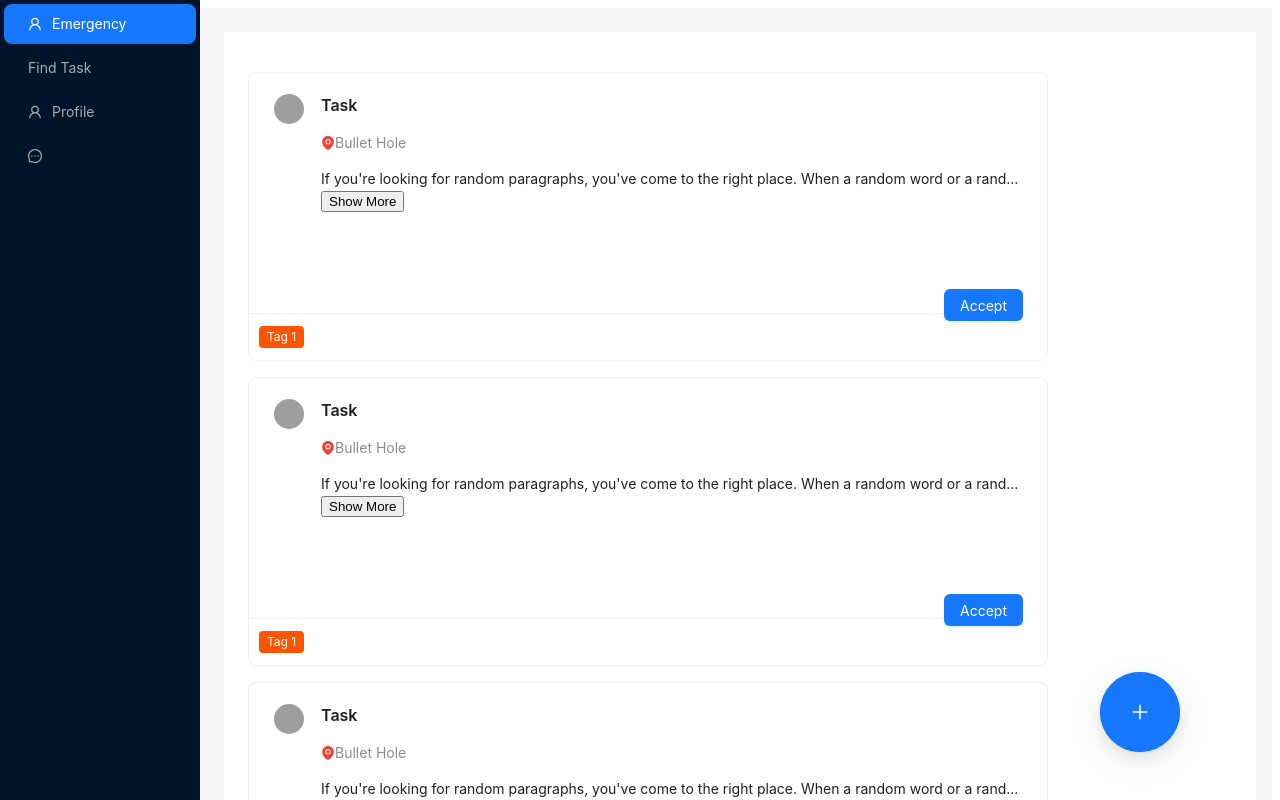
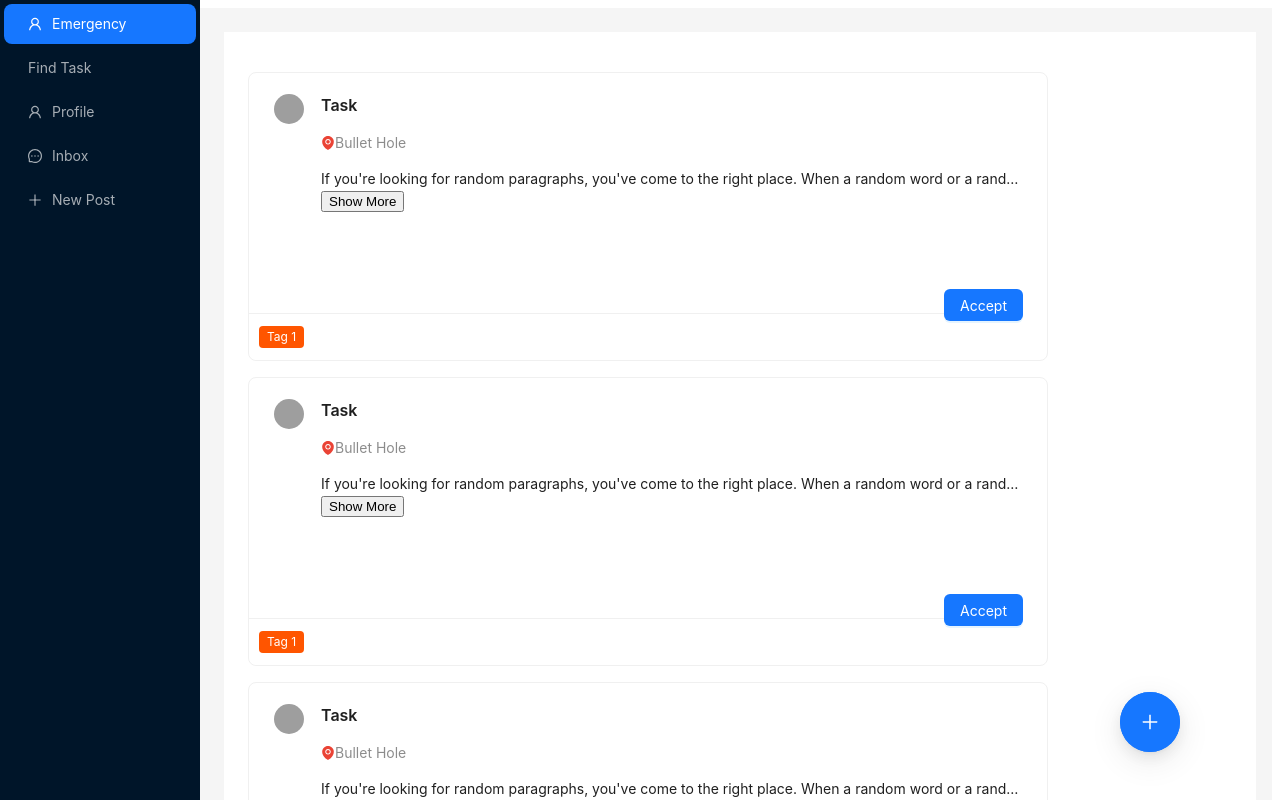
Before and after one commit to Yashaswe/ycp-connectcampus, a React (Create React App) app in the folder frontend/: page / in a window 1280 px wide. Shown: the top 800 px of the page. Built offline with nearby package versions, Linux system fonts and the light colour scheme; grey boxes are pictures that could not be loaded.

Commit message:
routing added

```diff
--- a/frontend/package.json
+++ b/frontend/package.json
@@ -36,5 +36,8 @@
       "last 1 firefox version",
       "last 1 safari version"
     ]
+  },
+  "devDependencies": {
+    "react-router-dom": "^6.18.0"
   }
 }
--- a/frontend/src/App.js
+++ b/frontend/src/App.js
@@ -1,96 +1,27 @@
 import "./App.css";
 import React, { useState } from "react";
-import {
-  UploadOutlined,
-  UserOutlined,
-  MessageOutlined,
-  VideoCameraOutlined,
-  SettingOutlined,
-  EditOutlined,
-  EllipsisOutlined,
-} from "@ant-design/icons";
-import { Avatar, Menu, Button, Layout, Card, Tag, FloatButton } from "antd";
+import { Link } from "react-router-dom";
+import Main from "./pages/Main";
+import { BrowserRouter, Routes, Route } from "react-router-dom";
 import CardPost from "./components/CardPost";
-import { PlusOutlined } from '@ant-design/icons';
+import Card from "antd/es/card/Card";
+import NewHelp from "./pages/NewHelp";
+import Blogs from "./pages/Blogs";
 
-const { Header, Content, Footer, Sider } = Layout;
+
 const { Meta } = Card;
 
 function App() {
-  let postinfo = {
-    title: "Task",
+  return (
+    <BrowserRouter>
+      <Routes>
+        <Route path="/" element={<Main />} />
+          <Route path="/newhelp" element={<NewHelp />} />
+          <Route path="/blogs" element = {<Blogs />} />
 
-    description:
-      "If you're looking for random paragraphs, you've come to the right place. When a random word or a random sentence isn't quite enough, the next logical step is to find a random paragraph. We created the Random Paragraph Generator with you in mind. The process is quite simple. Choose the number of random paragraphs you'd like to see and click the button. Your chosen number of paragraphs will instantly appear.If you're looking for random paragraphs, you've come to the right place. When a random word or a random sentence isn't quite enough, the next logical step is to find a random paragraph. We created the Random Paragraph Generator with you in mind. The process is quite simple. Choose the number of random paragraphs you'd like to see and click the button. Your chosen number of paragraphs will instantly appear.",
-    location: "Bullet Hole",
-  };
-  return (
-    <Layout>
-      <Sider
-        breakpoint="lg"
-        collapsedWidth="0"
-        onBreakpoint={(broken) => {
-          console.log(broken);
-        }}
-        onCollapse={(collapsed, type) => {
-          console.log(collapsed, type);
-        }}
-        style={{
-          overflow: "auto",
-          height: "100vh",
-          position: "fixed",
-          left: 0,
-          top: 0,
-          bottom: 0,
-        }}
-      >
-        <div className="demo-logo-vertical" />
-        <Menu
-          theme="dark"
-          mode="inline"
-          defaultSelectedKeys={["1"]}
-          items={[
-            { name: "Emergency", icon: <UserOutlined /> },
-            { name: "Find Task" },
-            { name: "Profile", icon: <UserOutlined /> },
-            { name: "", icon: <MessageOutlined /> },
-          ].map((nav, index) => ({
-            key: String(index + 1),
-            icon: nav.icon,
-            label: nav.name,
-          }))}
-        />
-      </Sider>
-      <Layout style={{ marginLeft: 200 }}>
-        <Content
-          style={{
-            margin: "24px 16px 0",
-            top: 0,
-            bottom: 0,
-            // position: "fixed",
-          }}
-        >
-          <div
-            style={{
-              padding: 24,
-              minHeight: 360,
-              background: "white",
-            }}
-          >
-            <CardPost postinfo={postinfo} />
-            <CardPost postinfo={postinfo} />
-            <CardPost postinfo={postinfo} />
-            <CardPost postinfo={postinfo} />
-          </div>
-          {/* <FloatButton onClick={() => console.log("click")} /> */}
-          <FloatButton className="addPost" icon={<PlusOutlined />} type="primary" style={{ right: 100, width: 80, height: 80}} tooltip={<div>New Help</div>} />
-        </Content>
-        <Footer style={{ textAlign: "center" }}>
-          Yashaswe, Sanij, Truc, Prabesh
-        </Footer>
-      </Layout>
-    </Layout>
-  );
+      </Routes>
+    </BrowserRouter>
+  )
 }
 
 export default App;
--- /dev/null
+++ b/frontend/src/pages/Blogs.js
@@ -0,0 +1,8 @@
+import React from 'react';
+export default function Blogs() {
+    return (
+      <div>
+        <h1>Blogs</h1>
+      </div>
+    );
+  }
--- /dev/null
+++ b/frontend/src/pages/Main.js
@@ -0,0 +1,93 @@
+import React, { useState } from "react";
+import { Link, Outlet } from "react-router-dom";
+import {
+  UserOutlined,
+  MessageOutlined,
+} from "@ant-design/icons";
+import { Avatar, Menu, Button, Layout, Card, Tag, FloatButton } from "antd";
+import CardPost from "../components/CardPost";
+import { PlusOutlined } from '@ant-design/icons';
+
+const { Header, Content, Footer, Sider } = Layout;
+const { Meta } = Card;
+
+export default function Main() {
+    let postinfo = {
+        title: "Task",
+
+        description:
+          "If you're looking for random paragraphs, you've come to the right place. When a random word or a random sentence isn't quite enough, the next logical step is to find a random paragraph. We created the Random Paragraph Generator with you in mind. The process is quite simple. Choose the number of random paragraphs you'd like to see and click the button. Your chosen number of paragraphs will instantly appear.If you're looking for random paragraphs, you've come to the right place. When a random word or a random sentence isn't quite enough, the next logical step is to find a random paragraph. We created the Random Paragraph Generator with you in mind. The process is quite simple. Choose the number of random paragraphs you'd like to see and click the button. Your chosen number of paragraphs will instantly appear.",
+        location: "Bullet Hole",
+      };
+      return (
+        <Layout>
+          <Sider
+            breakpoint="lg"
+            collapsedWidth="0"
+            onBreakpoint={(broken) => {
+              console.log(broken);
+            }}
+            onCollapse={(collapsed, type) => {
+              console.log(collapsed, type);
+            }}
+            style={{
+              overflow: "auto",
+              height: "100vh",
+              position: "fixed",
+              left: 0,
+              top: 0,
+              bottom: 0,
+            }}
+          >
+            <div className="demo-logo-vertical" />
+            <Menu
+              theme="dark"
+              mode="inline"
+              defaultSelectedKeys={["1"]}
+              items={[
+                { name: "Emergency", icon: <UserOutlined /> },
+                { name: "Find Task" },
+                { name: "Profile", icon: <UserOutlined /> },
+                { name: "Inbox", icon: <MessageOutlined /> },
+                { name: "New Post", icon: <PlusOutlined />},
+              ].map((nav, index) => ({
+                key: String(index + 1),
+                icon: nav.icon,
+                label: nav.name,
+              }))}
+            />
+          </Sider>
+          <Layout style={{ marginLeft: 200 }}>
+            <Content
+              style={{
+                margin: "24px 16px 0",
+                top: 0,
+                bottom: 0,
+                // position: "fixed",
+              }}
+            >
+              <div
+                style={{
+                  padding: 24,
+                  minHeight: 360,
+                  background: "white",
+                }}
+              >
+                <CardPost postinfo={postinfo} />
+                <CardPost postinfo={postinfo} />
+                <CardPost postinfo={postinfo} />
+                <CardPost postinfo={postinfo} />
+              </div>
+              {/* <FloatButton onClick={() => console.log("click")} /> */}
+              <Link to="/newhelp">
+              <FloatButton className="addPost" icon={<PlusOutlined />} type="primary" style={{ right: 100, width: 60, height: 60}} tooltip={<div>New Help</div>} /></Link>
+
+            </Content>
+            <Footer style={{ textAlign: "center" }}>
+              Yashaswe, Sanij, Truc, Prabesh
+            </Footer>
+          </Layout>
+          <Outlet />
+        </Layout>
+      );
+}
--- a/frontend/src/pages/newHelp.js
+++ b/frontend/src/pages/newHelp.js
@@ -1,15 +1,10 @@
 import React, { useState } from 'react';
 import {
   Button,
-  Cascader,
-  DatePicker,
   Form,
   Input,
   InputNumber,
-  Radio,
   Select,
-  Switch,
-  TreeSelect,
 } from 'antd';
 
 export default function NewHelp() {
```
Also changed, not shown: 1 other file (tests, documents, lock files or other folders).
